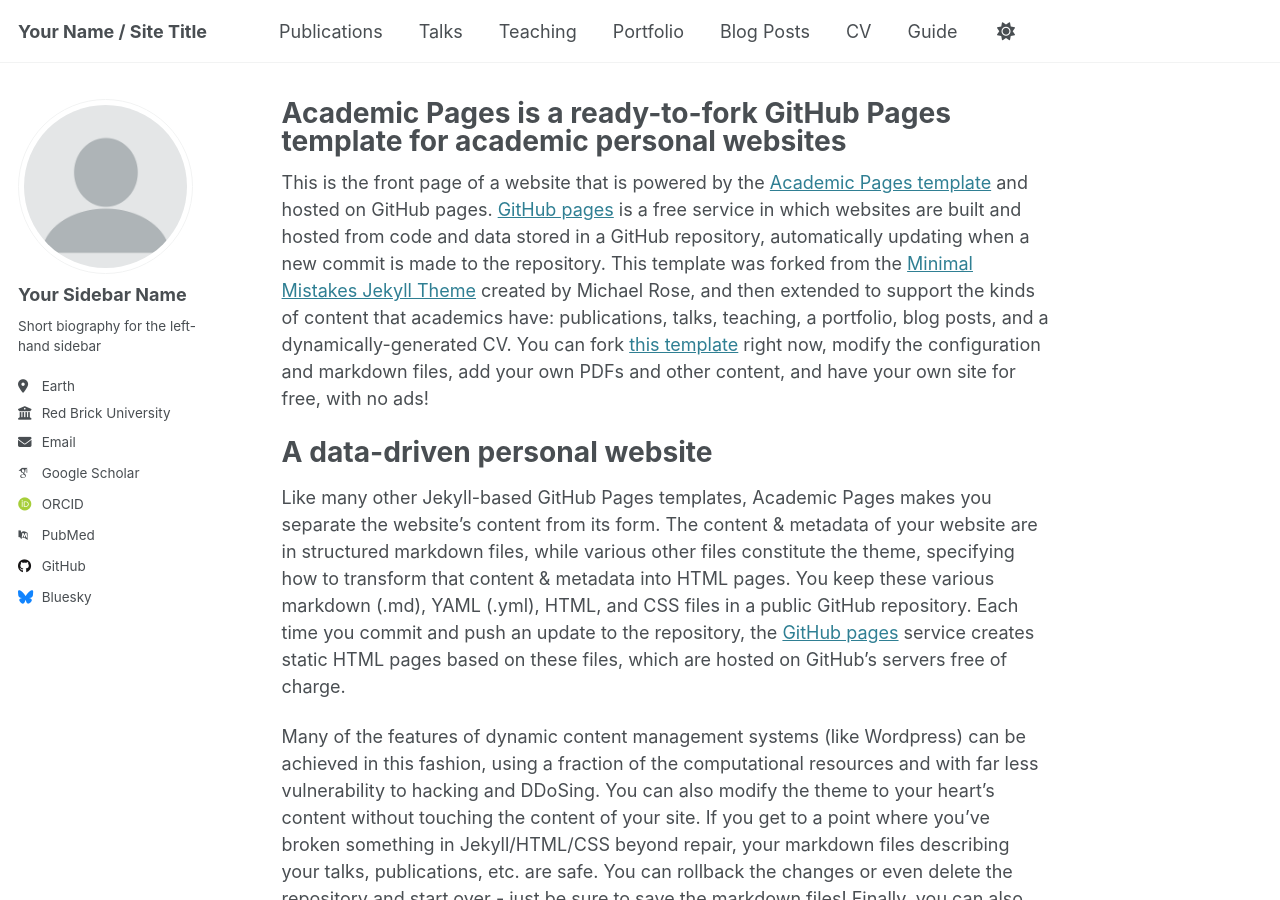
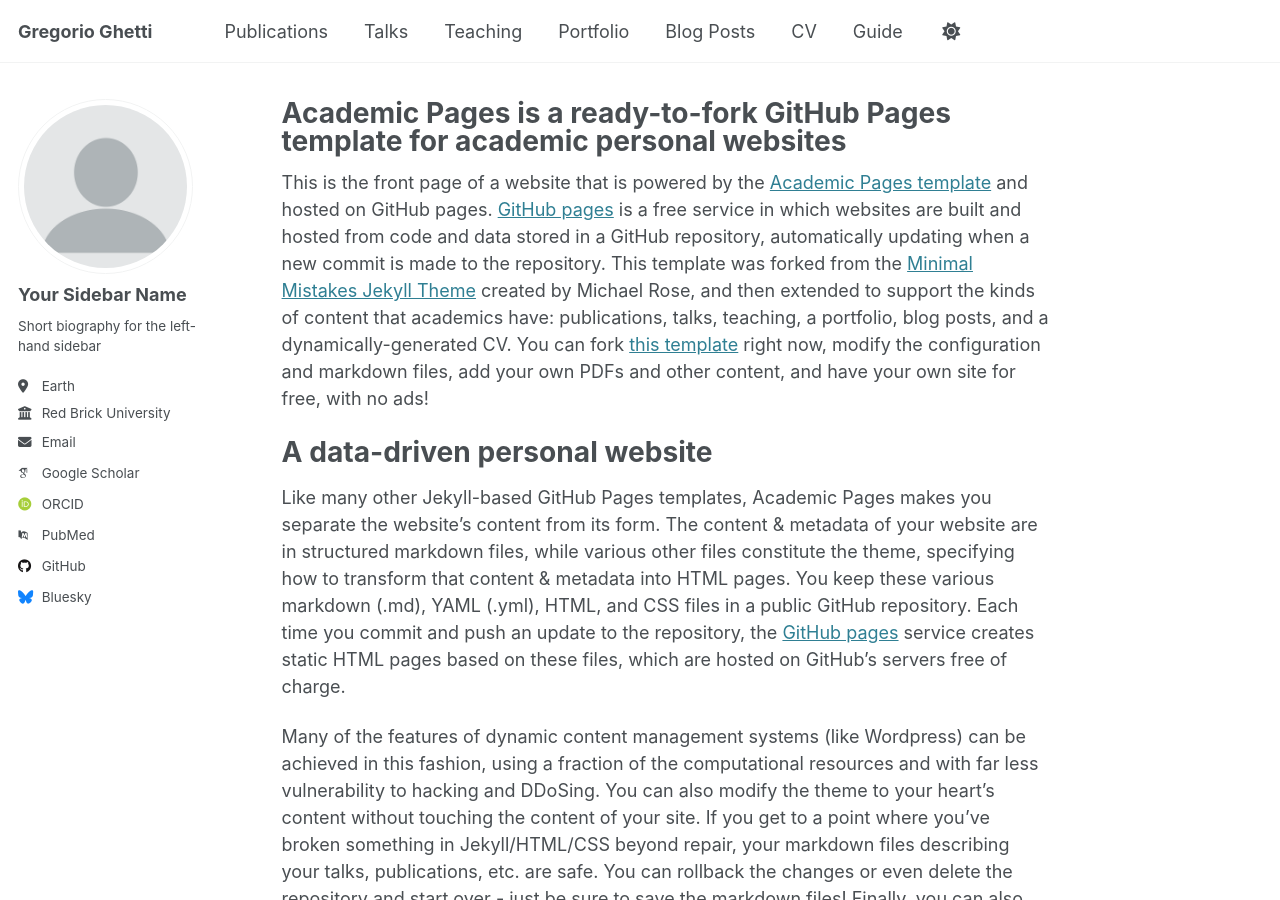
Before and after one commit to GregGh95/GregGh95.github.io, a Jekyll site: the page built from _pages/about.md, in a window 1280 px wide and 900 px high. Built offline with Jekyll 4.4.1, drawn with Linux system fonts in a browser that asks for light colours; some web fonts are replaced.

Commit message:
Update _config.yml
added name/title

```diff
--- a/_config.yml
+++ b/_config.yml
@@ -9,7 +9,7 @@
 # Basic Site Settings
 locale                   : "en-US"
 site_theme               : "default"
-title                    : "Your Name / Site Title"
+title                    : "Gregorio Ghetti"
 title_separator          : "-"
 name                     : &name "Your Name"
 description              : &description "personal description"
```
